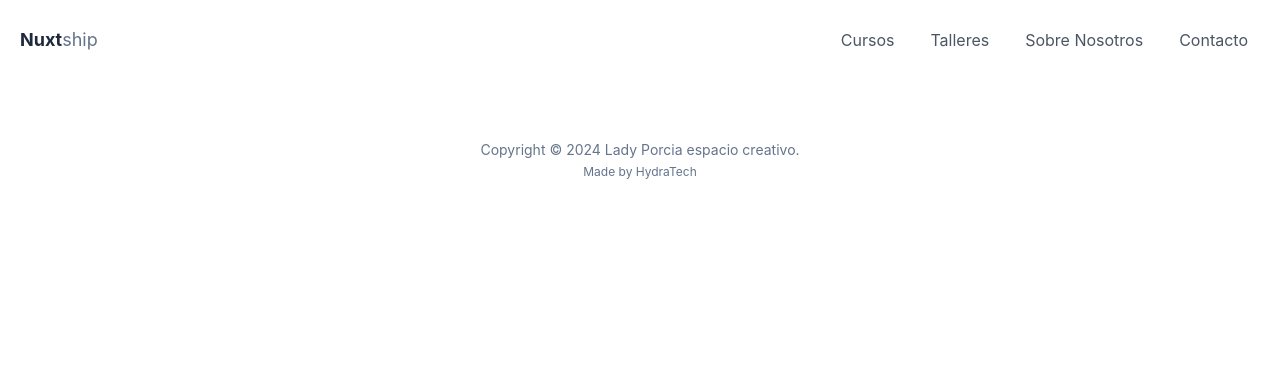
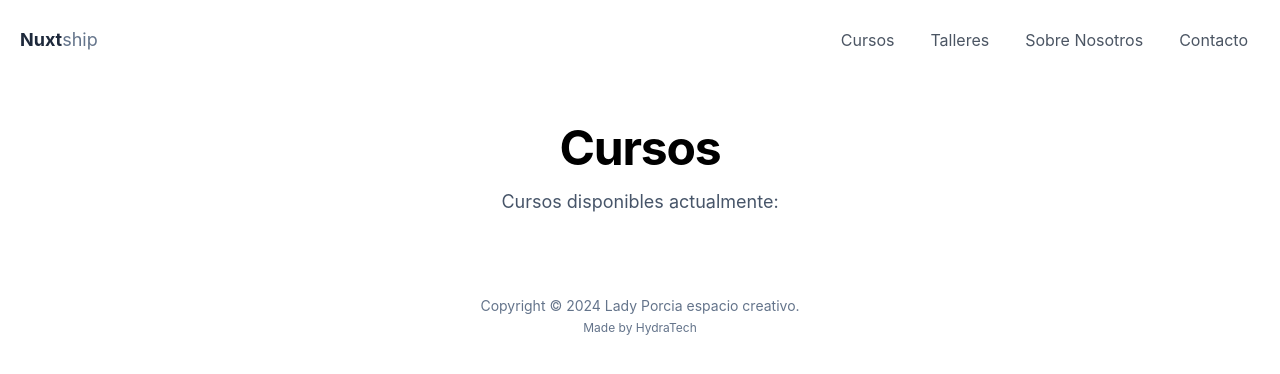
Before and after one commit to Felipefuji/LadyPorcia, a Nuxt app in the folder LadyPorcia Web/: page /courseDetails/1 in a window 1280 px wide. Shown: the top 374 px of the page. Built offline with nearby package versions, Linux system fonts and the light colour scheme.

Commit message:
add template on id pages

```diff
--- a/LadyPorcia Web/pages/courseDetails/[id].vue
+++ b/LadyPorcia Web/pages/courseDetails/[id].vue
@@ -3,3 +3,12 @@ definePageMeta({
   layout: "landing",
 });
 </script>
+
+<template>
+  <LandingContainer>
+    <LandingSectionhead>
+      <template v-slot:title>Cursos</template>
+      <template v-slot:desc>Cursos disponibles actualmente:</template>
+    </LandingSectionhead>
+  </LandingContainer>
+</template>
--- a/LadyPorcia Web/pages/courses.vue
+++ b/LadyPorcia Web/pages/courses.vue
@@ -10,7 +10,6 @@ definePageMeta({
         <template v-slot:title>Cursos</template>
         <template v-slot:desc>Cursos disponibles actualmente:</template>
       </LandingSectionhead>
-      <LandingLink :href="to" size="md" block :styleName="styleName">Más información</LandingLink>
       <div class="flex flex-wrap justify-center mt-10">
         <div class="p-4 max-w-sm">
             <LandingCards :to="{ name: 'courseDetails-id', params: { id: 1 } }" title="Patronaje y Confección" description="Costura Libre. 2 sesiones de 2h a la semana. Lunes y Miercoles de 16:00-18:00. Impartido por Victoria Monteoliva" image="costura.jpeg" styleName="orange"></LandingCards>
--- a/LadyPorcia Web/pages/workshopDetails/[id].vue
+++ b/LadyPorcia Web/pages/workshopDetails/[id].vue
@@ -3,3 +3,12 @@ definePageMeta({
   layout: "landing",
 });
 </script>
+
+<template>
+    <LandingContainer>
+      <LandingSectionhead>
+        <template v-slot:title>Cursos</template>
+        <template v-slot:desc>Cursos disponibles actualmente:</template>
+      </LandingSectionhead>
+    </LandingContainer>
+  </template>
```
